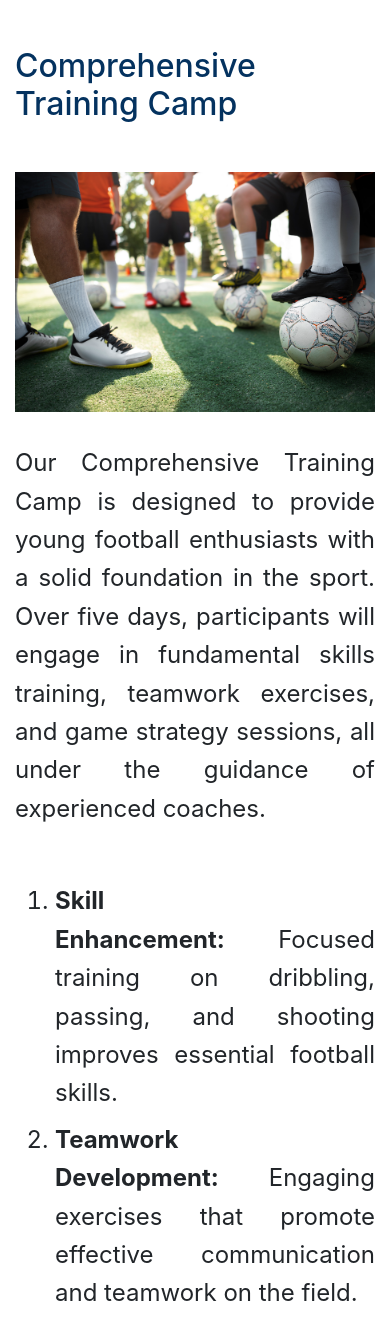
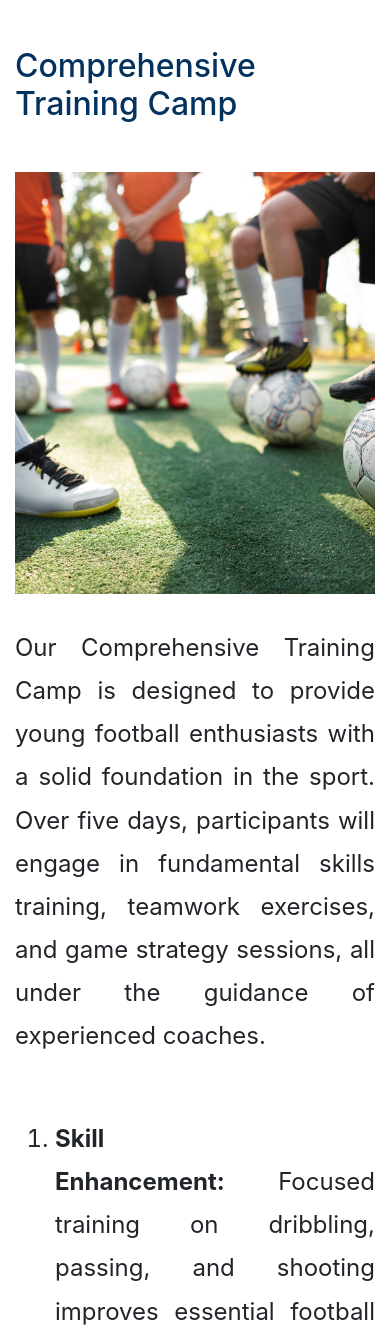
Before and after one commit to ibra8080/BSC-Hastedt-football-camp, a Django app: page /service/1/ in a window 390 px wide. Shown: the part 76-1401 px from the top of the page. Run offline with Django 4.2, Linux system fonts and the light colour scheme; data comes from the database, SQL or seed files in the repository; both versions use the stored data as it was after the commit; some libraries are stand-ins or nearby versions.

Commit message:
Update style.css and service_page with service style

```diff
--- a/football_camp/static/css/style.css
+++ b/football_camp/static/css/style.css
@@ -1,4 +1,5 @@
-html, body {
+html,
+body {
     margin: 0;
     height: 100%;
 }
@@ -72,6 +73,12 @@
     letter-spacing: 2px;
     text-transform: uppercase;
 }
+
+/* Home */
+.home-card {
+    max-width: 100% ;
+}
+
 
 /* Form Styles */
 .card-header {
@@ -334,23 +341,25 @@
     margin-top: 3rem;
 }
 
-.container img {
-    width: 100vw;
+.img-service {
+    height: 50vh !important;
+    object-fit: cover;
     margin-bottom: 1rem;
 }
 
 .container ul {
     display: flex;
-    align-self: center;
-    line-height: 1.6;
+    flex-direction: column;
+    line-height: 1.8;
     width: 100%;
-    font-size: 24px !important;
+    font-size: 1.5rem !important;
     text-align: justify;
     margin-bottom: 1rem;
 }
 
 /* Responsive form styling */
 @media (max-width: 760px) {
+
     .form-group label,
     .form-group input,
     .form-group select,
@@ -401,3 +410,12 @@
         font-size: 1.2em;
     }
 }
+
+@media only screen and (min-width: 768px) {
+    .img-service {
+        width: 100%;
+        height: auto !important;
+        margin-bottom: 1rem;
+    }
+
+}
--- a/football_camp/templates/football_camp/home.html
+++ b/football_camp/templates/football_camp/home.html
@@ -17,7 +17,7 @@
     <h2 class="title">Our Programs</h2>
     <div class="row">
         {% for service in services %}
-        <div class="col-12 col-md-6">
+        <div class="col-6 col-sm-6 home-cards">
             <div class="card mb-4">
                 {% if service.image %}
                 <img class="card-img-top" src="{{ service.image.url }}" alt="{{ service.title }}">
--- a/football_camp/templates/football_camp/service_page.html
+++ b/football_camp/templates/football_camp/service_page.html
@@ -6,7 +6,7 @@
     <div class="container">
         <h2>{{ service.title }}</h2>
         {% if service.image %}
-        <img src="{{ service.image.url }}" alt="{{ service.title }}" class="img-fluid">
+        <img src="{{ service.image.url }}" alt="{{ service.title }}" class="img-fluid img-service">
         {% endif %}
         <p>{{ service.features|safe|linebreaksbr }}</p>
         <a href="{% url 'book_service' %}" class="btn btn-primary">Book Now</a>
```
Also changed, not shown: db.sqlite3.
